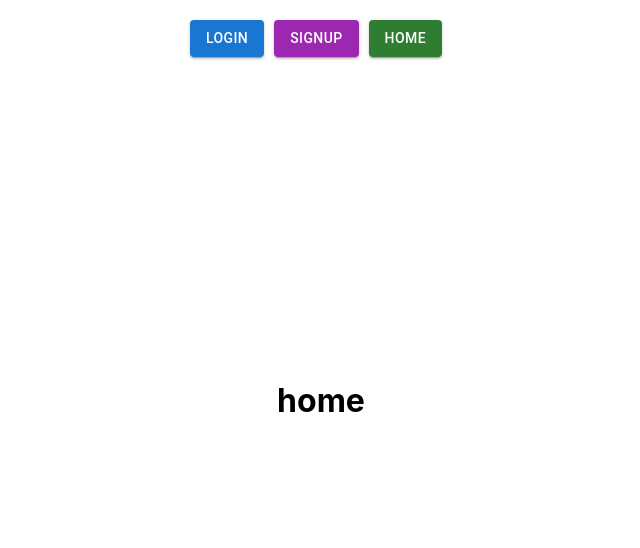
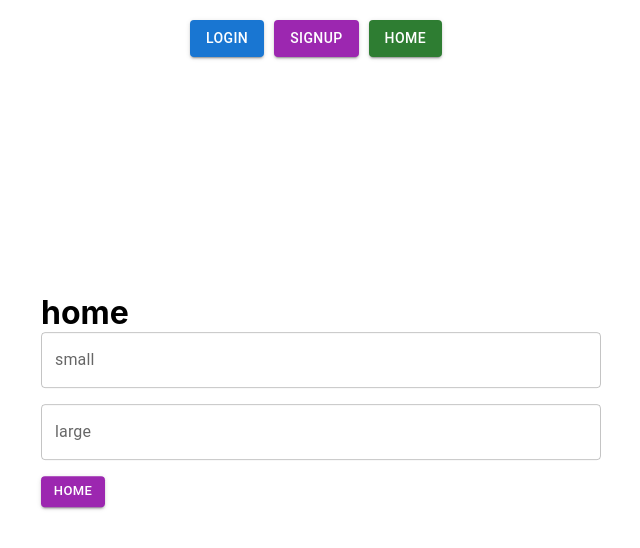
Before and after one commit to najeeb678/UserApp, a React (Create React App) app: page /home in a window 1280 px wide. Shown: the top 548 px of the page, without its empty margins (319-959 px from the left). Built offline with nearby package versions, Linux system fonts and the light colour scheme.

Commit message:
reusable components

```diff
--- /dev/null
+++ b/src/components/UI/GlobalButton.js
@@ -0,0 +1,17 @@
+import { Button } from "@mui/material";
+import React from "react";
+
+const GlobalButton = ({
+  color = "primary",
+  size = "medium",
+  variant = "contained",
+  title = "Button",
+}) => {
+  return (
+    <Button color={color} size={size} variant={variant}>
+      {title}
+    </Button>
+  );
+};
+
+export default GlobalButton;
--- /dev/null
+++ b/src/components/UI/GlobalTextField.js
@@ -0,0 +1,27 @@
+import { TextField } from "@mui/material";
+import React from "react";
+
+const GlobalTextField = ({
+  color = "primary",
+  name = "textfield",
+  label = "TextField",
+  placeholder = "Enter text",
+  type="text"
+
+}) => {
+  return (
+    <>
+      <TextField
+        name={name}
+        type={type}
+        label={label}
+        color={color}
+        placeholder={placeholder}
+
+        sx={{ width: "100%", marginBottom: 2 }}
+      />
+    </>
+  );
+};
+
+export default GlobalTextField;
--- a/src/components/home.js
+++ /dev/null
@@ -1,19 +0,0 @@
-import { Box } from "@mui/system";
-import React from "react";
-
-const Home = () => {
-  return (
-    <Box
-      sx={{
-        position: "absolute",
-        top: "50%",
-        left: "50%",
-        transform: "translate(-50%, -50%)",
-      }}
-    >
-      <h1>home</h1>
-    </Box>
-  );
-};
-
-export default Home;
--- a/src/components/LoginForm.js
+++ b/src/pages/LoginForm.js
@@ -1,6 +1,7 @@
-import { Box, Button, TextField, Typography } from "@mui/material";
+import { Box,Typography } from "@mui/material";
 import React from "react";
-import { Link } from "react-router-dom";
+import GlobalTextField from "../components/UI/GlobalTextField";
+import GlobalButton from "../components/UI/GlobalButton";
 
 const LoginForm = () => {
   return (
@@ -25,29 +26,19 @@ const LoginForm = () => {
           Login Page
         </Typography>
         <form>
-          <TextField
+          <GlobalTextField
             name="email"
             label="Email"
-            sx={{ width: "100%", marginBottom: 2 }}
+            placeholder="Enter email.."
           />
-          <TextField
+          <GlobalTextField
             name="Password"
             label="Password"
-            sx={{ width: "100%", marginBottom: 2 }}
+            placeholder="Enter password.."
           />
           <Box sx={{ display: "flex", justifyContent: "center", gap: "15px" }}>
-            <Button component={Link} to="/" variant="contained" color="primary">
-              Login
-            </Button>
-
-            <Button
-              component={Link}
-              to="/signUp"
-              variant="contained"
-              color="secondary"
-            >
-              SignUp
-            </Button>
+            <GlobalButton variant="contained" color="success" title="Log In" />
+            <GlobalButton variant="contained" color="secondary" title="Sign Up"/>
           </Box>
         </form>
       </Box>
--- /dev/null
+++ b/src/pages/home.js
@@ -0,0 +1,35 @@
+import { Box } from "@mui/system";
+import React from "react";
+import GlobalButton from "../components/UI/GlobalButton";
+import GlobalTextField from "../components/UI/GlobalTextField";
+
+const Home = () => {
+  return (
+    <Box
+      sx={{
+        position: "absolute",
+        top: "50%",
+        left: "50%",
+        transform: "translate(-50%, -50%)",
+      }}
+    >
+      <h1>home</h1>
+      <GlobalTextField
+        name="phoneNo"
+        label="small"
+        color="success"
+        placeholder="enter phone No"
+      />
+      <GlobalTextField
+        name="phoneNo"
+        label="large"
+        color="success"
+        placeholder="enter phone No"
+      />
+
+      <GlobalButton color="secondary" size="small" title="Home" />
+    </Box>
+  );
+};
+
+export default Home;
--- a/src/components/signUp.js
+++ b/src/pages/signUp.js
@@ -1,15 +1,10 @@
 import React from "react";
 import {
-  Box,
-  Button,
-  Container,
-  Grid,
-  Paper,
-  TextField,
-  Typography,
-} from "@mui/material";
+  Box,Container,Grid, Paper,Typography,} from "@mui/material";
 import image from "../assets/image.jpg";
-import { Link } from "react-router-dom";
+
+import GlobalTextField from "../components/UI/GlobalTextField";
+import GlobalButton from "../components/UI/GlobalButton";
 
 const SignUp = () => {
   return (
@@ -34,34 +29,11 @@ const SignUp = () => {
                 <Typography variant="h6">To the User Web APP</Typography>
               </Box>
               <form>
-                <TextField
-                  name="name"
-                  label="Name"
-                  sx={{ width: "100%", marginBottom: 2 }}
-                />
-                <TextField
-                  name="email"
-                  label="Email"
-                  sx={{ width: "100%", marginBottom: 2 }}
-                />
-                <TextField
-                  name="password"
-                  label="Password"
-                  sx={{ width: "100%", marginBottom: 2 }}
-                />
-                <TextField
-                  name="PhoneNo"
-                  label="Phone Number"
-                  sx={{ width: "100%", marginBottom: 2 }}
-                />
-                <Button
-                  component={Link}
-                  to="/home"
-                  variant="contained"
-                  color="success"
-                >
-                  SignUp
-                </Button>
+                <GlobalTextField name="name" label="Name" placeholder="Name" />
+                <GlobalTextField name="email" label="Email" placeholder="email" type="email"/>
+                <GlobalTextField name="password" label="Password" placeholder="password" type="password"/>
+                <GlobalTextField name="PhoneNo" label="Phone Number" placeholder="phoneNumber" type="number"/>
+                <GlobalButton variant="contained" color="success" title="Sign Up"/>
               </form>
 
               <Box
```
Also changed, not shown: src/App.js (+4 -4 lines), src/pages/NavBar.js (renamed from src/components/NavBar.js).
